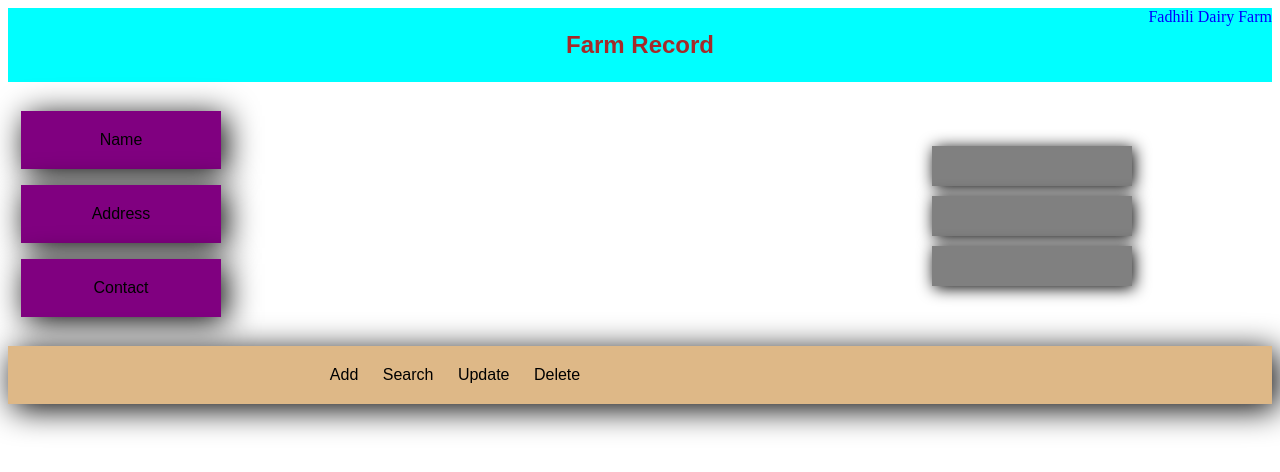
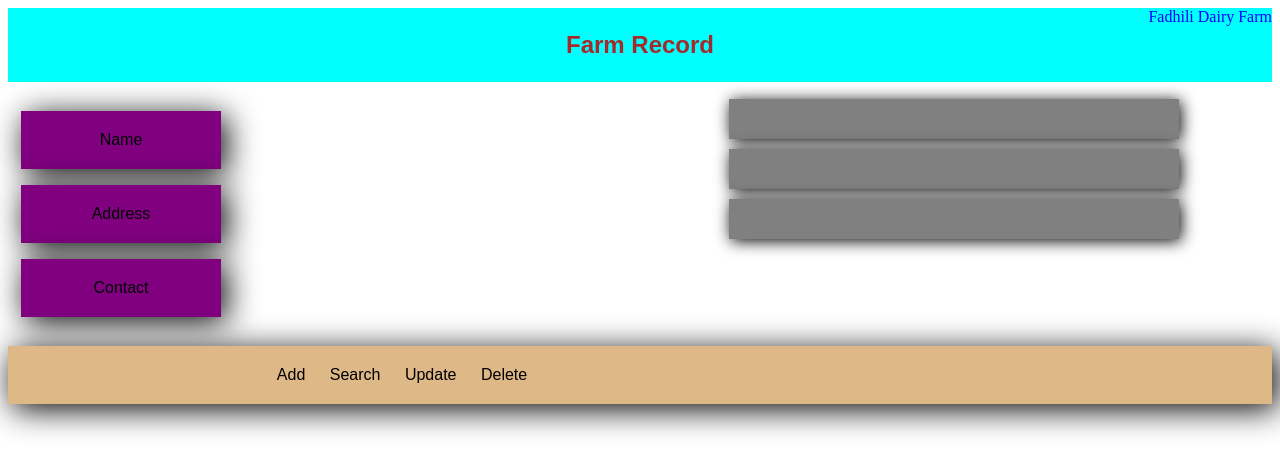
Before and after one commit to Muturi403/Dairy-Business, a plain HTML site: page index.html in a window 1280 px wide. Drawn offline with Linux system fonts and the light colour scheme.

Commit message:
initial commit of the project

```diff
--- a/style.css
+++ b/style.css
@@ -35,6 +35,7 @@ p{
     background-clip: border-box;
     padding: 20px;
     box-shadow: 2px 2px 1em;
+    margin-left: -50px;
    /* display: flex;*/
 }
 
@@ -44,6 +45,7 @@ p{
     padding: 20px;
     /*float: right;*/
     margin-top: 10px;
+    margin-left: -50px;
     box-shadow: 2px 2px 1em;
 }
 
@@ -52,18 +54,20 @@ p{
     background-clip: border-box;
     padding: 20px;
     margin-top: 10px;
+    margin-left: -50px;
     box-shadow: 2px 2px 1em;
 }
 
 .pin{
-    width: 200px;
-    min-height: 500px;
+    width: 400px;
+    min-height: 800px;
     margin-top: -250px;
     text-align: centre;
-    padding: 50px;
+    padding: -30px;
     float: right;
     background-clip: border-box;
     margin-right: 90px;
+    position: relative;
    /* flex-direction: column;*/
 }
 
@@ -73,6 +77,7 @@ p{
     background-clip: border-box;
     box-shadow: 5px 5px 2em;
     background-color:burlywood;
+   /* display: flex;*/
 }
 
 p1{
```
Also changed, not shown: 2 other files.
